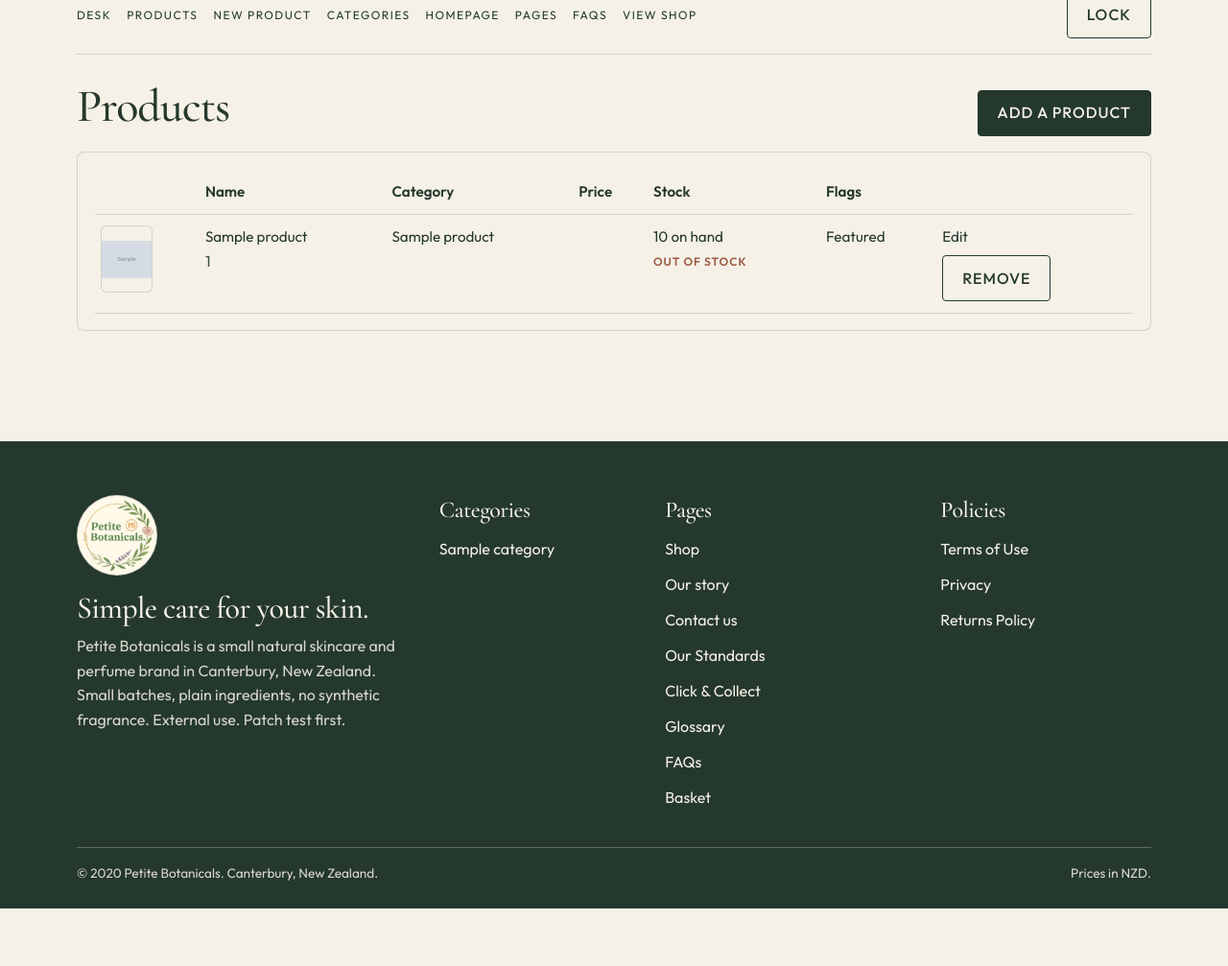
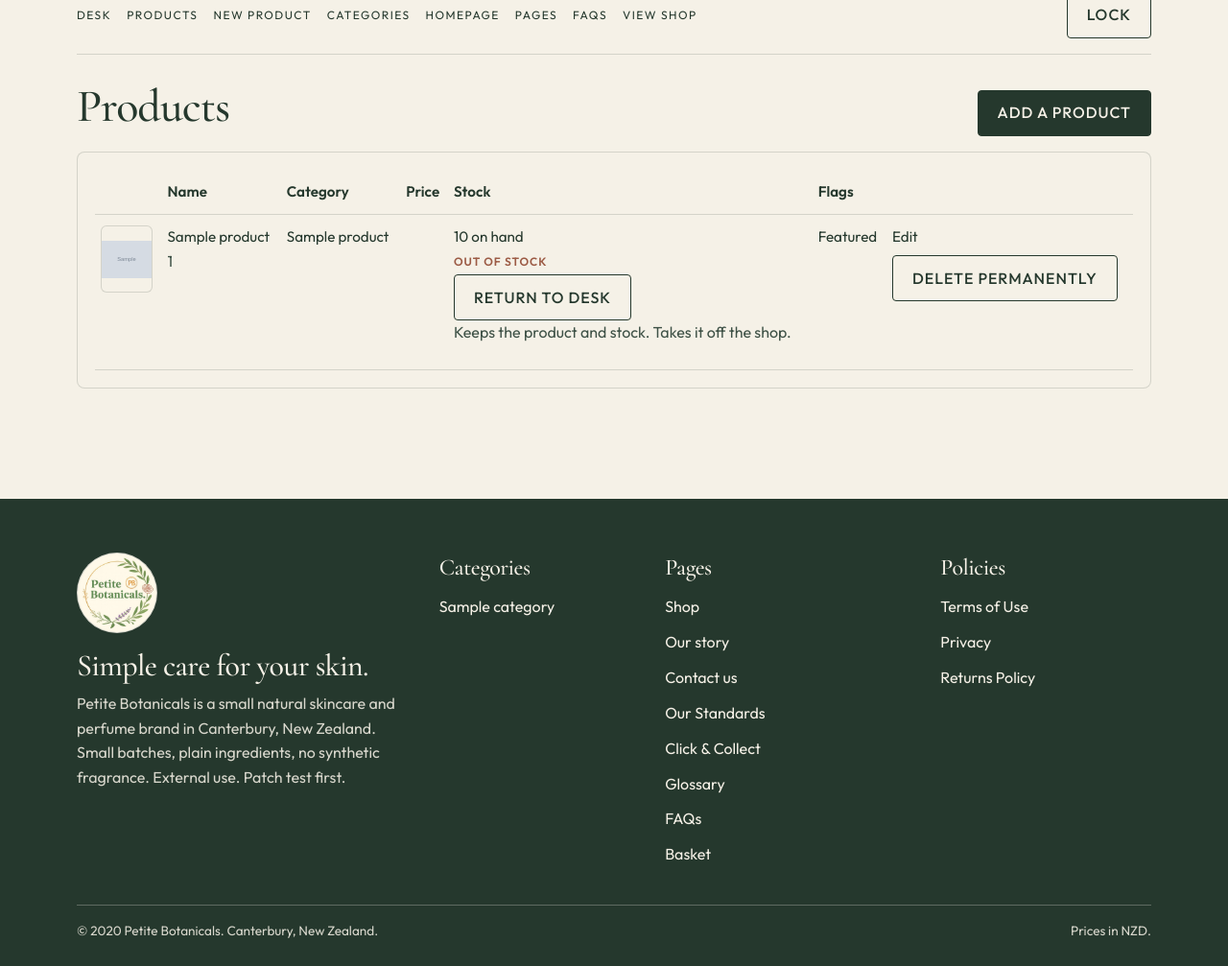
Before and after one commit to Falconwebnz/petitebotanicals, a Node project: template views/admin/products.ejs in a window 1280 px wide. Shown: the part 162-1169 px from the top of the page at 96% size. Before the commit the page ends 1109 px from the top, so only its background shows below. Run offline with Node 20 templates, Linux system fonts and the light colour scheme; the template is opened without the code that fills it: most values are stand-ins (such as "Sample title", 1, 10 or a date in 2020); grey boxes marked "Sample" are stand-in pictures.

Commit message:
Hold unlaunched products off the shop and add a return-to-desk action.
Public pages were still listing products that had not been launched, shown as out of stock. Listings, search, the sitemap, and product URLs now include only launched products. Return to desk clears the launch flag and keeps the row and stock so it can be launched again.

Co-authored-by: John Shortall <Falconwebnz@users.noreply.github.com>

```diff
--- a/server.js
+++ b/server.js
@@ -151,7 +151,7 @@ function cartLines(sessionCart) {
   let subtotal = 0;
   for (const line of sessionCart || []) {
     const product = db.get('SELECT * FROM products WHERE id = ?', [line.id]);
-    if (!product) continue;
+    if (!product || !Number(product.launched)) continue;
     const qty = Math.min(99, Math.max(1, Math.floor(Number(line.qty) || 1)));
     const lineTotal = product.price_cents * qty;
     subtotal += lineTotal;
@@ -167,7 +167,8 @@ function tidySessionCart(session) {
     const id = Number(line && line.id);
     const qty = Math.min(99, Math.max(0, Math.floor(Number(line && line.qty) || 0)));
     if (!id || qty < 1) return;
-    if (!db.get('SELECT id FROM products WHERE id = ?', [id])) return;
+    const row = db.get('SELECT id, launched FROM products WHERE id = ?', [id]);
+    if (!row || !Number(row.launched)) return;
     next.push({ id, qty });
   });
   const prev = session.cart;
@@ -596,10 +597,10 @@ app.get('/', (req, res) => {
   const featured = db.all(
     `SELECT p.*, c.name AS category_name, c.slug AS category_slug
      FROM products p JOIN categories c ON c.id = p.category_id
-     WHERE p.featured = 1 ORDER BY c.sort_order, p.id`
+     WHERE p.featured = 1 AND p.launched = 1 ORDER BY c.sort_order, p.id`
   );
   const cats = categories().map((cat) => {
-    const count = db.get('SELECT COUNT(*) AS n FROM products WHERE category_id = ?', [cat.id]);
+    const count = db.get('SELECT COUNT(*) AS n FROM products WHERE category_id = ? AND launched = 1', [cat.id]);
     const video = COLLECTION_VIDEOS[cat.slug] || '';
     return Object.assign({}, cat, {
       count: count.n,
@@ -621,6 +622,7 @@ app.get('/shop', (req, res) => {
   const products = db.all(
     `SELECT p.*, c.name AS category_name, c.slug AS category_slug
      FROM products p JOIN categories c ON c.id = p.category_id
+     WHERE p.launched = 1
      ORDER BY c.sort_order, p.id`
   );
   res.render('shop', { title: 'Shop', settings, products });
@@ -660,9 +662,10 @@ app.get('/search', (req, res) => {
     ? db.all(
         `SELECT p.*, c.name AS category_name, c.slug AS category_slug
          FROM products p JOIN categories c ON c.id = p.category_id
-         WHERE p.name LIKE ? OR p.short_description LIKE ? OR p.long_description LIKE ?
+         WHERE p.launched = 1 AND (
+            p.name LIKE ? OR p.short_description LIKE ? OR p.long_description LIKE ?
             OR p.notes LIKE ? OR p.ingredients LIKE ? OR p.how_to_use LIKE ?
-            OR p.precautions LIKE ? OR p.size LIKE ? OR c.name LIKE ?
+            OR p.precautions LIKE ? OR p.size LIKE ? OR c.name LIKE ?)
          ORDER BY CASE WHEN p.name LIKE ? THEN 0 ELSE 1 END, p.name`,
         [like, like, like, like, like, like, like, like, like, like]
       ).map((product) => Object.assign(product, { match: productMatch(product, q) }))
@@ -709,7 +712,7 @@ app.get('/sitemap.xml', (req, res) => {
   const origin = req.protocol + '://' + req.get('host');
   const paths = ['/', '/shop', '/about', '/contact', '/standards', '/glossary', '/faq', '/pickup', '/returns', '/privacy', '/terms'];
   categories().forEach((cat) => paths.push('/category/' + cat.slug));
-  db.all('SELECT slug FROM products ORDER BY id').forEach((product) => paths.push('/product/' + product.slug));
+  db.all('SELECT slug FROM products WHERE launched = 1 ORDER BY id').forEach((product) => paths.push('/product/' + product.slug));
   const xml = (value) => String(value).replace(/&/g, '&amp;').replace(/</g, '&lt;');
   const body = [
     '<?xml version="1.0" encoding="UTF-8"?>',
@@ -720,11 +723,11 @@ app.get('/sitemap.xml', (req, res) => {
 
 app.get('/category/:slug', (req, res) => {
   const category = db.get('SELECT * FROM categories WHERE slug = ?', [req.params.slug]);
-  if (!category) return res.status(404).render('missing', { title: 'Not found' });
+  if (!category) return res.status(404).render('missing', { title: 'Not found', status: 404 });
   const products = db.all(
     `SELECT p.*, c.name AS category_name, c.slug AS category_slug
      FROM products p JOIN categories c ON c.id = p.category_id
-     WHERE p.category_id = ? ORDER BY p.is_starter, p.id`,
+     WHERE p.category_id = ? AND p.launched = 1 ORDER BY p.is_starter, p.id`,
     [category.id]
   );
   const faqs = db.all(
@@ -741,11 +744,11 @@ app.get('/product/:slug', (req, res) => {
      WHERE p.slug = ?`,
     [req.params.slug]
   );
-  if (!product) return res.status(404).render('missing', { title: 'Not found' });
+  if (!product || !Number(product.launched)) return res.status(404).render('missing', { title: 'Not found', status: 404 });
   const related = db.all(
     `SELECT p.*, c.name AS category_name, c.slug AS category_slug
      FROM products p JOIN categories c ON c.id = p.category_id
-     WHERE p.category_id = ? AND p.id != ? ORDER BY p.id LIMIT 3`,
+     WHERE p.category_id = ? AND p.id != ? AND p.launched = 1 ORDER BY p.id LIMIT 3`,
     [product.category_id, product.id]
   );
   const description = [product.name, product.category_name, product.short_description, product.ingredients]
@@ -978,8 +981,12 @@ app.get('/returns', (req, res) => {
 
 app.post('/cart/add', (req, res) => {
   const product = db.get('SELECT * FROM products WHERE id = ?', [Number(req.body.id)]);
+  if (!product || !Number(product.launched)) {
+    req.session.flash = 'That piece is not on the shop.';
+    return res.redirect(sameSitePath(req, '/shop'));
+  }
   const available = stockOf(product);
-  if (!product || available < 1) {
+  if (available < 1) {
     req.session.flash = 'That piece is out of stock.';
     return res.redirect(sameSitePath(req, '/shop'));
   }
@@ -1260,7 +1267,7 @@ app.post('/admin/products', requireAdmin, (req, res) => {
 
 app.get('/admin/products/:id/edit', requireAdmin, (req, res) => {
   const product = db.get('SELECT * FROM products WHERE id = ?', [Number(req.params.id)]);
-  if (!product) return res.status(404).render('missing', { title: 'Not found' });
+  if (!product) return res.status(404).render('missing', { title: 'Not found', status: 404 });
   res.render('admin/product-form', {
     title: 'Edit ' + product.name,
     product,
@@ -1331,6 +1338,17 @@ app.post('/admin/products/:id/launch', requireAdmin, (req, res) => {
   res.redirect(referer.includes('/edit') ? '/admin/products/' + id + '/edit' : '/admin/products');
 });
 
+app.post('/admin/products/:id/unlaunch', requireAdmin, (req, res) => {
+  const id = Number(req.params.id);
+  const product = db.get('SELECT id, name, stock FROM products WHERE id = ?', [id]);
+  if (!product) return res.redirect('/admin/products');
+  db.run('UPDATE products SET launched = 0, in_stock = 0 WHERE id = ?', [id]);
+  db.save();
+  req.session.flash = product.name + ' is back in the desk. Stock on hand is unchanged, and it is off the shop until you launch it again.';
+  const referer = String(req.get('referer') || '');
+  res.redirect(referer.includes('/edit') ? '/admin/products/' + id + '/edit' : '/admin/products');
+});
+
 app.post('/admin/products/:id/delete', requireAdmin, (req, res) => {
   db.run('DELETE FROM products WHERE id = ?', [Number(req.params.id)]);
   db.save();
--- a/views/admin/products.ejs
+++ b/views/admin/products.ejs
@@ -24,6 +24,10 @@
                   <%= Number(product.stock) || 0 %> on hand
                   <% if (product.launched) { %>
                     <div><%- include('../partials/stock-label', { product: product }) %></div>
+                    <form method="post" action="/admin/products/<%= product.id %>/unlaunch">
+                      <button class="btn-line" type="submit">Return to desk</button>
+                    </form>
+                    <p class="muted">Keeps the product and stock. Takes it off the shop.</p>
                   <% } else { %>
                     <p class="stock-flag wait">Not launched</p>
                     <form method="post" action="/admin/products/<%= product.id %>/launch">
@@ -37,8 +41,8 @@
                 </td>
                 <td>
                   <a href="/admin/products/<%= product.id %>/edit">Edit</a>
-                  <form method="post" action="/admin/products/<%= product.id %>/delete" onsubmit="return confirm('Remove this product?');">
-                    <button class="btn-line" type="submit" style="margin-top:.4rem;">Remove</button>
+                  <form method="post" action="/admin/products/<%= product.id %>/delete" onsubmit="return confirm('Permanently delete this product? This cannot be undone.');">
+                    <button class="btn-line" type="submit" style="margin-top:.4rem;">Delete permanently</button>
                   </form>
                 </td>
               </tr>
```
Also changed, not shown: views/admin/product-form.ejs (+7 -1 lines).
